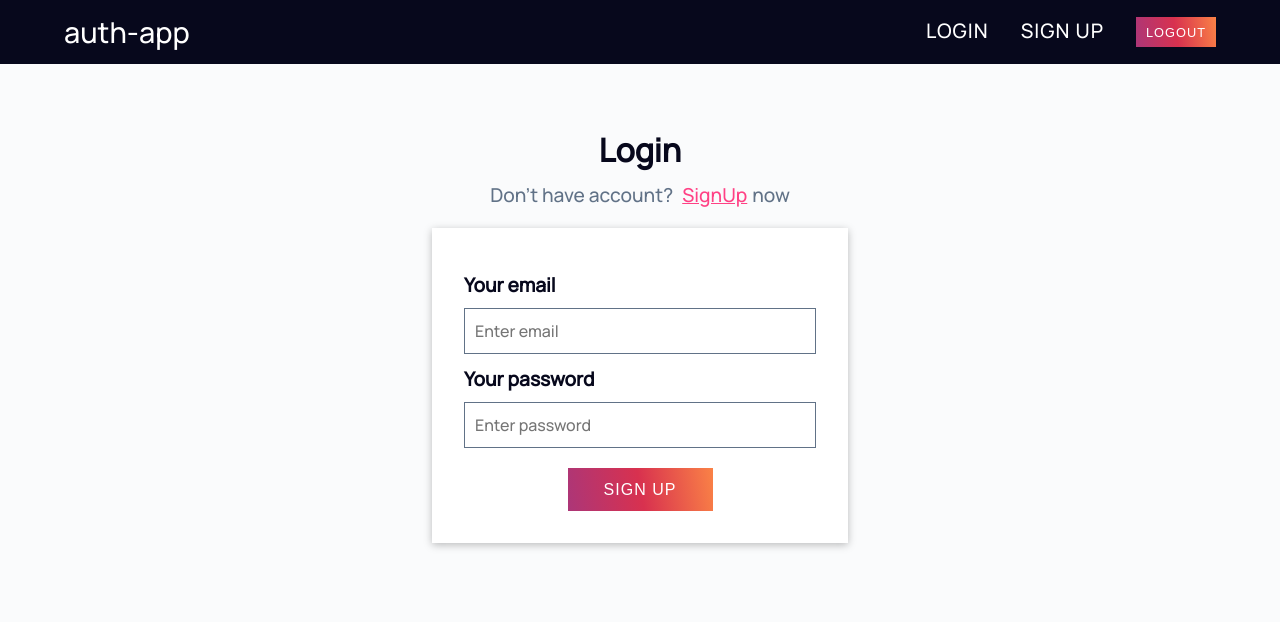
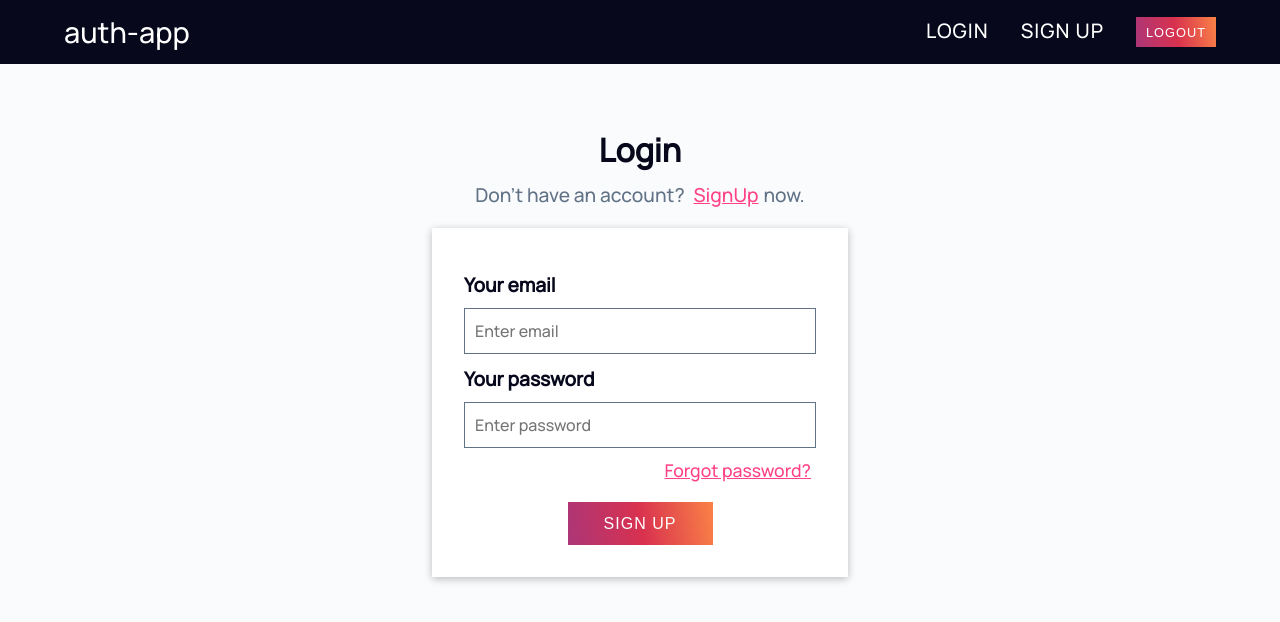
Before and after one commit to ritagujar/100daysOfDevelopement, a React (Create React App) app in the folder React-Practice/auth-app/: page /login in a window 1280 px wide. Shown: the top 622 px of the page. Built offline with nearby package versions, Linux system fonts and the light colour scheme.

Commit message:
Minor Changes

```diff
--- a/React-Practice/auth-app/src/components/Login/Login.js
+++ b/React-Practice/auth-app/src/components/Login/Login.js
@@ -15,7 +15,7 @@ const Login = () => {
       <SignUpContainer>
         <StyleText>Login</StyleText>
         <Text>
-          Don't have account? <LoginLink to="/signup">SignUp</LoginLink>now
+          Don't have an account? <LoginLink to="/signup">SignUp</LoginLink>now.
         </Text>
         <Card>
           <TextFiled>Your email</TextFiled>
@@ -26,6 +26,17 @@ const Login = () => {
             htmlFor=""
             placeholder="Enter password"
           ></input>
+          <LoginLink
+            style={{
+              display: "flex",
+              justifyContent: "flex-end",
+              marginTop: "10px",
+              fontSize: "1.1rem",
+            }}
+            to="/"
+          >
+            Forgot password?
+          </LoginLink>
           <Button>Sign up</Button>
         </Card>
       </SignUpContainer>
--- a/React-Practice/auth-app/src/components/SignUp/SignUp.js
+++ b/React-Practice/auth-app/src/components/SignUp/SignUp.js
@@ -15,7 +15,7 @@ const SignUp = () => {
       <SignUpContainer>
         <StyleText>Sign up</StyleText>
         <Text>
-          Already have an account? <LoginLink to="/login">Login</LoginLink>now
+          Already have an account? <LoginLink to="/login">Login</LoginLink>now.
         </Text>
         <Card>
           <div style={{ marginBottom: "7px" }}>
```
